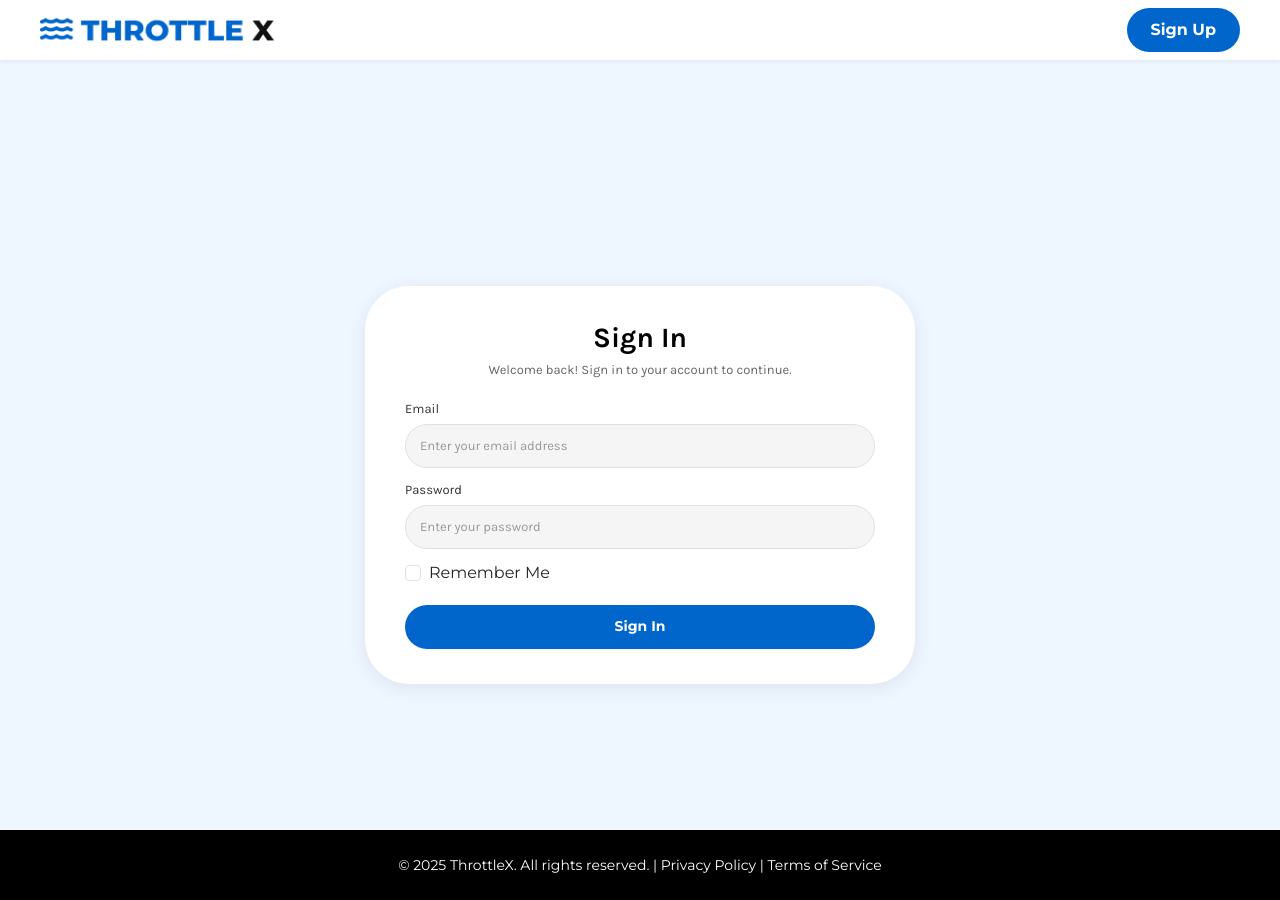
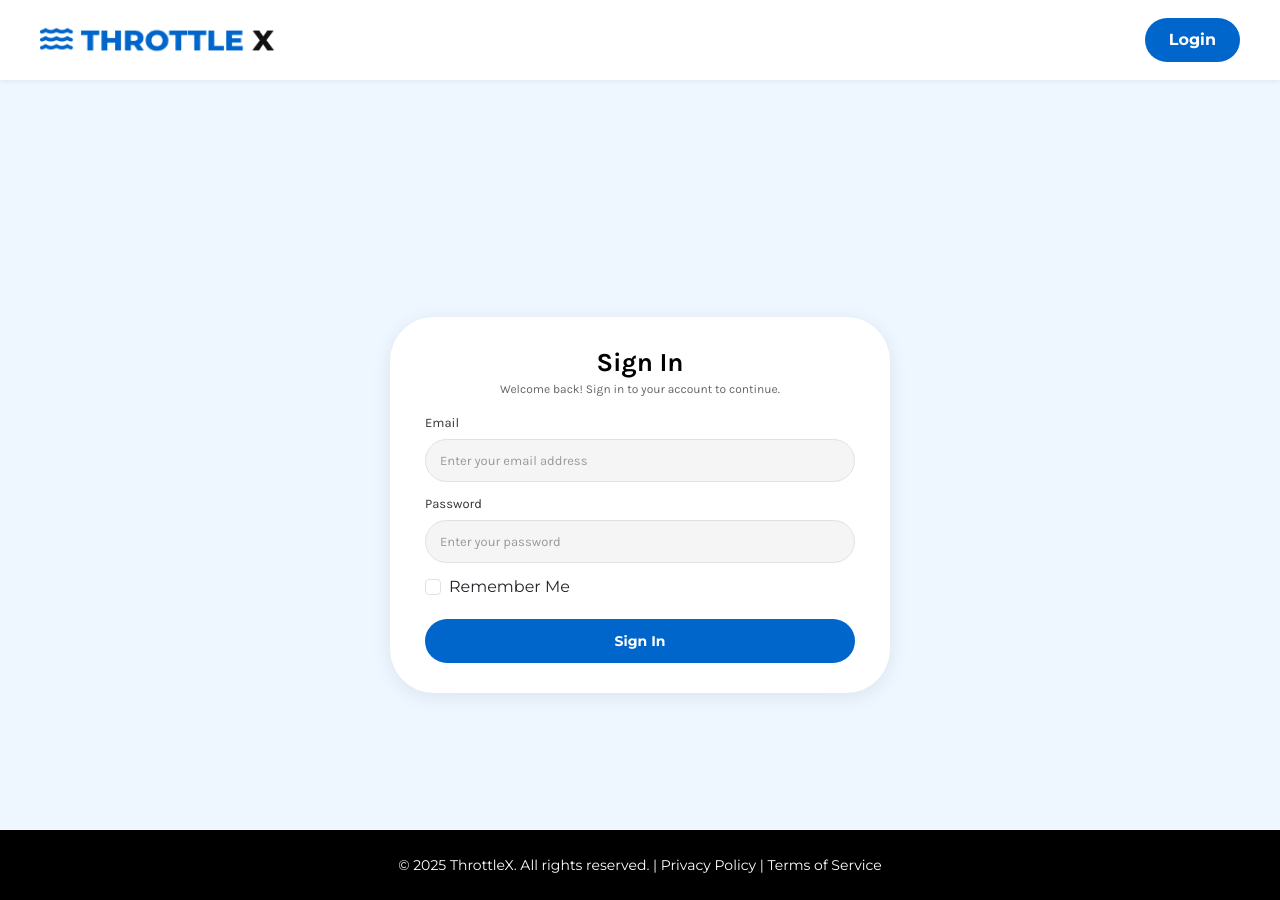
Before and after one commit to Codereverse12/webform, a Flask app: page /auth/login in a window 1280 px wide. Run offline with Flask 3, Linux system fonts and the light colour scheme; some libraries are stand-ins or nearby versions.

Commit message:
refactor: replace signup with login button and increase header height
- Replace 'Sign Up' button with 'Login' button in header
- Increase header height from 60px to 80px
- Reduce form card width from 550px to 500px
- Reduce form card padding from 35px to 30px
- Reduce form card title font size from 28px to 26px
- Reduce form card subtitle font size from 13px to 12px
- Reduce form card subtitle margin from 20px to 16px
- Reduce form card max-height from 80vh to 75vh
- Login page now fits without scrolling

```diff
--- a/app/static/css/forms.css
+++ b/app/static/css/forms.css
@@ -14,13 +14,13 @@
 
 /* Form Card */
 .form-card {
-    width: 550px;
+    width: 500px;
     background-color: #FFFFFF;
     border-radius: 44px;
-    padding: 35px 40px;
+    padding: 30px 35px;
     box-shadow: 0 4px 20px rgba(0, 0, 0, 0.08);
     max-width: 100%;
-    max-height: 80vh;
+    max-height: 75vh;
     overflow-y: auto;
 }
 
@@ -28,9 +28,9 @@
 .form-card-title {
     font-family: 'Karla', sans-serif;
     font-weight: 700;
-    font-size: 28px;
+    font-size: 26px;
     color: #000000;
-    margin: 0 0 6px 0;
+    margin: 0 0 4px 0;
     text-align: center;
 }
 
@@ -38,11 +38,11 @@
 .form-card-subtitle {
     font-family: 'Karla', sans-serif;
     font-weight: 400;
-    font-size: 13px;
+    font-size: 12px;
     color: #666666;
     text-align: center;
-    margin: 0 0 20px 0;
-    line-height: 1.4;
+    margin: 0 0 16px 0;
+    line-height: 1.3;
 }
 
 /* Form Group */
--- a/app/static/css/style.css
+++ b/app/static/css/style.css
@@ -28,7 +28,7 @@ body {
 
 .throttlex-header {
     width: 100%;
-    height: 60px;
+    height: 80px;
     background-color: #FFFFFF;
     box-shadow: 0 2px 4px rgba(0, 0, 0, 0.05);
     display: flex;
@@ -41,7 +41,7 @@ body {
 .header-container {
     width: 100%;
     max-width: 1440px;
-    height: 60px;
+    height: 80px;
     margin: 0 auto;
     padding: 0 40px;
     display: flex;
--- a/app/templates/base.html
+++ b/app/templates/base.html
@@ -28,7 +28,7 @@
             </div>
             <div class="header-right">
                 {% if current_user.is_anonymous %}
-                    <a href="{{ url_for('auth.login') }}" class="btn-signup">Sign Up</a>
+                    <a href="{{ url_for('auth.login') }}" class="btn-signup">Login</a>
                 {% else %}
                     <a href="{{ url_for('auth.logout') }}" class="btn-signup">Logout</a>
                 {% endif %}
```
